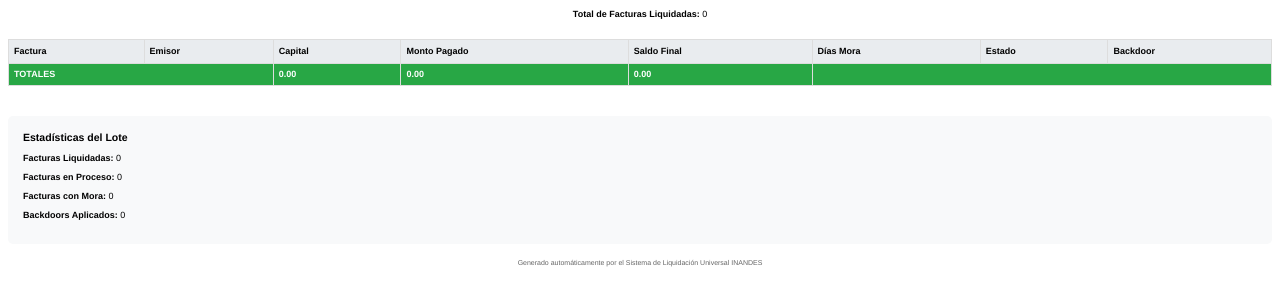
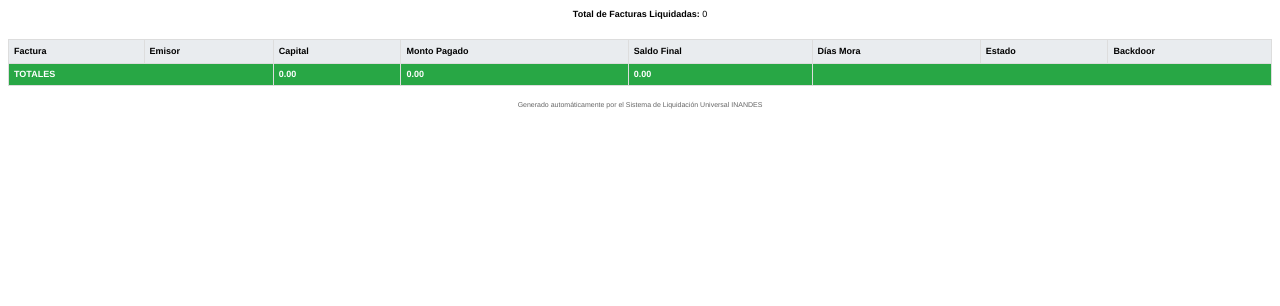
Before and after one commit to RichGutz/mini_erp_v2_antigravity, a Python web app: template src/templates/liquidacion_universal.html in a window 1280 px wide. Shown: the part 90-396 px from the top of the page. Run offline with Jinja, Linux system fonts and the light colour scheme; the template is opened without the code that fills it, so the values that code supplies are empty.

Commit message:
fix: Eliminar sección de Estadísticas del Lote del resumen PDF

```diff
--- a/src/templates/liquidacion_universal.html
+++ b/src/templates/liquidacion_universal.html
@@ -483,17 +483,7 @@
             </tbody>
         </table>
 
-        <div style="margin-top: 30px; padding: 15px; background-color: #f8f9fa; border-radius: 5px;">
-            <h3 style="margin-top: 0;">Estadísticas del Lote</h3>
-            <p><strong>Facturas Liquidadas:</strong> {{ liquidaciones|selectattr('resultado.estado_operacion',
-                'equalto', 'Liquidado')|list|length }}</p>
-            <p><strong>Facturas en Proceso:</strong> {{ liquidaciones|selectattr('resultado.estado_operacion',
-                'equalto', 'En Proceso')|list|length }}</p>
-            <p><strong>Facturas con Mora:</strong> {{ liquidaciones|selectattr('resultado.dias_mora', 'gt',
-                0)|list|length }}</p>
-            <p><strong>Backdoors Aplicados:</strong> {{ liquidaciones|selectattr('resultado.back_door_aplicado',
-                'equalto', true)|list|length }}</p>
-        </div>
+
 
         <div class="footer">
             Generado automáticamente por el Sistema de Liquidación Universal INANDES
```
